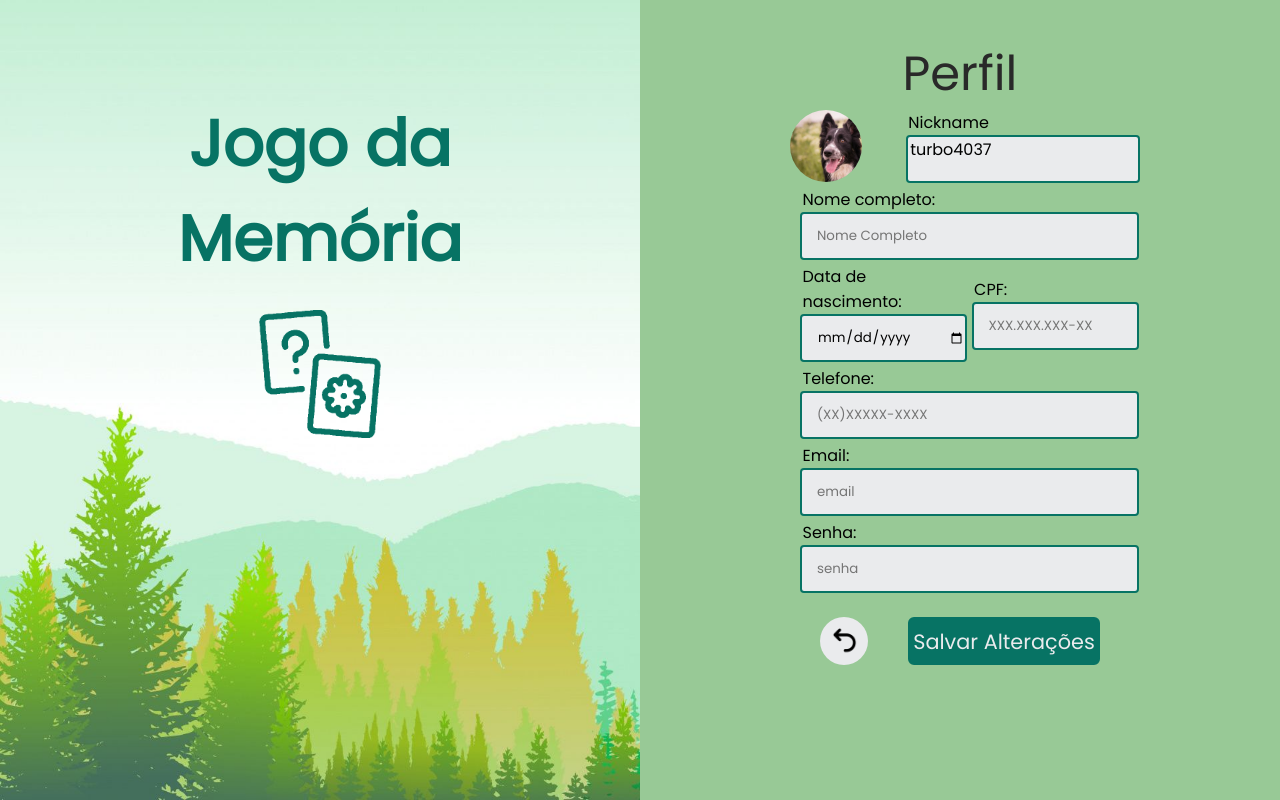
After one commit to camillebobsin/si401-memory-game, a PHP site: page /edition-screen.html in a window 1280 px wide. The commit adds this page. Run offline with PHP 8.4, Linux system fonts and the light colour scheme.

Commit message:
Feat: edition-screen initialized

```diff
--- /dev/null
+++ b/edition-screen.html
@@ -0,0 +1,64 @@
+<!DOCTYPE html>
+<html lang="en">
+<head>
+    <meta charset="UTF-8">
+    <meta http-equiv="X-UA-Compatible" content="IE=edge">
+    <meta name="viewport" content="width=device-width, initial-scale=1.0">
+    <link rel="stylesheet" href="styles/edition.css">
+    <link href='https://fonts.googleapis.com/css?family=Poppins' rel='stylesheet'>
+    <title>Document</title>
+</head>
+<body>
+    <div class="wrapper">
+        <div class="back-window">
+            <h1 id="title">Jogo da</h1>
+            <h1>Memória</h1>
+            <img id="logo" src="assets/logo.png" alt="Logo">
+        </div>
+        <div class="split-window">
+            <h2>Perfil</h2>
+            <div class="editprofile">
+                <button></button>
+                <div>
+                    <p>Nickname</p>
+                    <div class="nick_fill"><p>turbo4037</p></div>
+                </div>
+            </div>
+
+            <form>
+                <div class="label">
+                    <p>Nome completo:</p>
+                    <input type="text" placeholder="Nome Completo">
+                </div>
+                <div class="wrap-input">
+                    <div class="wrap-label">
+                        <p>Data de nascimento:</p>
+                    <input type="date" min="1920-09-16" max="2020-09-16">
+                    </div>
+                    <div class="wrap-label">
+                        <p>CPF:</p>
+                        <input type="text" placeholder="XXX.XXX.XXX-XX">
+                    </div>
+                </div>
+                <div class="label">
+                    <p>Telefone:</p>
+                    <input type="text" placeholder="(XX)XXXXX-XXXX">
+                </div>
+                <div class="label">
+                    <p>Email:</p>
+                    <input type="email" placeholder="email">
+                </div>
+                <div class="label">
+                    <p>Senha:</p>
+                    <input id="input_password" type="password" placeholder="senha">
+                </div>
+            </form>
+            <footer>
+                <button id="back"></button>
+                <button id="save">Salvar Alterações</button>
+            </footer>
+        </div>
+
+    </div>
+</body>
+</html>
--- /dev/null
+++ b/styles/edition.css
@@ -0,0 +1,130 @@
+@import url(styles.css);
+
+input {
+    height: 5.5vh;
+    width: 25vw;
+    padding-left: 15px;
+}
+
+.wrap-input {
+    width: 25vw;
+    display: flex;
+    flex-direction: row;
+    justify-content: space-between;
+    align-items: center;
+    flex-wrap: nowrap;
+}
+
+.label {
+    width: 25vw;
+    display: flex;
+    flex-direction: column;
+    align-items: flex-start;
+    margin-top: 4px;
+}
+
+.wrap-label {
+    width: 11.6vw;
+    display: flex;
+    flex-direction: column;
+    align-items: flex-start;
+    margin-top: 4px;
+}
+
+.wrap-label input {
+    width: 11.6vw;
+}
+
+h2 {
+    font-weight: normal;
+    margin-top: 3vw;
+}
+
+p {
+    margin-left: 2.5px;
+}
+
+#back {
+    width:6vh;
+    height:6vh;
+    border-radius: 50%;
+    background-color: #EAEBED;
+    border: transparent;
+    background-image: url(/assets/back.png);
+    background-position:50% 50%;
+    background-size: 25px;
+    background-repeat:no-repeat;
+}
+
+#back:hover {
+    background-color: #d1d5dc;
+}
+
+
+footer {
+    width: 25vw;
+    display: flex;
+    justify-content: space-around;
+    flex-direction: row;
+}
+
+.editprofile{
+    width: 35vw;
+    display: flex;
+    flex-direction: row;
+    justify-content: space-evenly;
+}
+
+.nick_fill{
+    background:#EAEBED;
+    width: 18vw;
+    height: 5.5vh;
+    border-radius: 4px;
+    border: 2px solid #077364;
+    align-items: center;
+}
+
+.editprofile button{
+    width: 9vh;
+    height: 9vh;
+    border-radius: 50%;
+    margin-left: 10px;
+    background-size: cover;
+    border: transparent;
+    background-image: url(/assets/cachorro.jpg);
+}
+
+.editprofile button:hover {
+    opacity: 0.5;
+    background-image: url(/assets/pencil-icon.png);
+    background-size: 35px 35px;
+    background-repeat: no-repeat;
+    background-position: 50% 50%;
+}
+
+#back{
+    background-image: url(/assets/back2.png);
+    background-size: 25px;
+    background-repeat: no-repeat;
+    background-position: 50% 50%;
+}
+
+#save{
+    width: 16vw;
+    height: 6vh;
+}
+
+footer{
+    width: 25vw;
+    margin-top: 3vh;
+}
+
+#back{
+    height: 6vh;
+    width: 6vh;
+}
+
+#save{
+    height: 6vh;
+    width: 15vw;
+}
--- a/styles/styles.css
+++ b/styles/styles.css
@@ -1,6 +1,8 @@
 * {
     margin: 0;
     padding: 0;
+    font-family: 'Poppins';
+    text-decoration: none;
 }
 
 .wrapper {
@@ -16,6 +18,11 @@
 h1 {
     color: #077364;
     font-size: 4rem;
+}
+
+h2 {
+    color: #292929;
+    font-size: 3rem;
 }
 
 #title {
@@ -34,6 +41,34 @@ h1 {
     height: 100vh;
     width: 50vw;
     right: 0px;
+    display: flex;
+    flex-direction: column;
+    align-items: center;
+}
+
+input {
+    background-color: #EAEBED;
+    border-radius: 4px;
+    border: 2px solid #077364;
+}
+
+input:focus {
+    border: 2px solid red;
+}
+
+button {
+    background-color: #077364;
+    border-radius: 6px;
+    width: 8vw;
+    height: 5vh;
+    border: 2px solid #077364;
+    color: #EAEBED;
+    font-size: 1.3rem;
+}
+
+button:hover {
+    border: 2px solid #0e5d52;
+    background-color: #0e5d52;
 }
 
 .back-window {
@@ -45,8 +80,6 @@ h1 {
     align-items: center;
 }
 
-/* Login Screen  */
-
 .game-window {
     position: fixed;
     background-color: #98C996;
```
Also changed, not shown: edition-screen2.html (added, +24 -0 lines), assets/back2.png (added), assets/cachorro.jpg (added), assets/pencil-icon.png (added).
